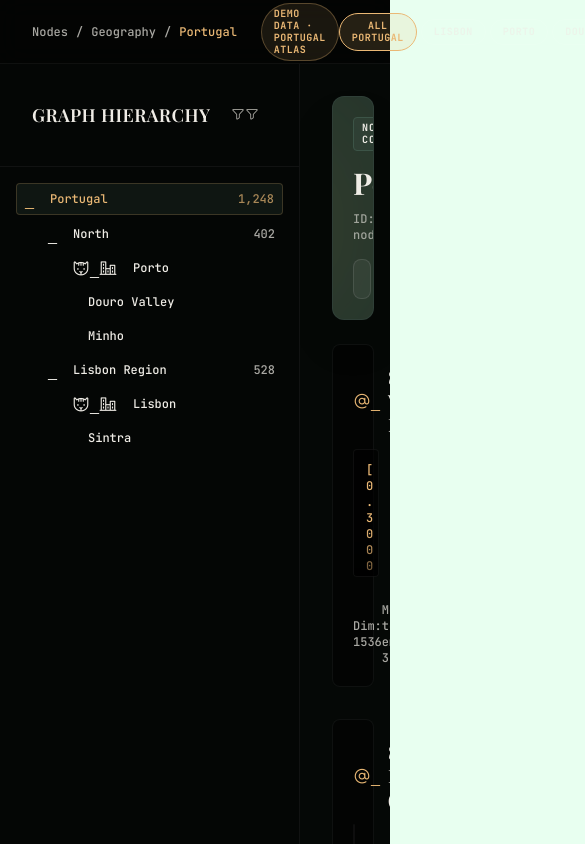
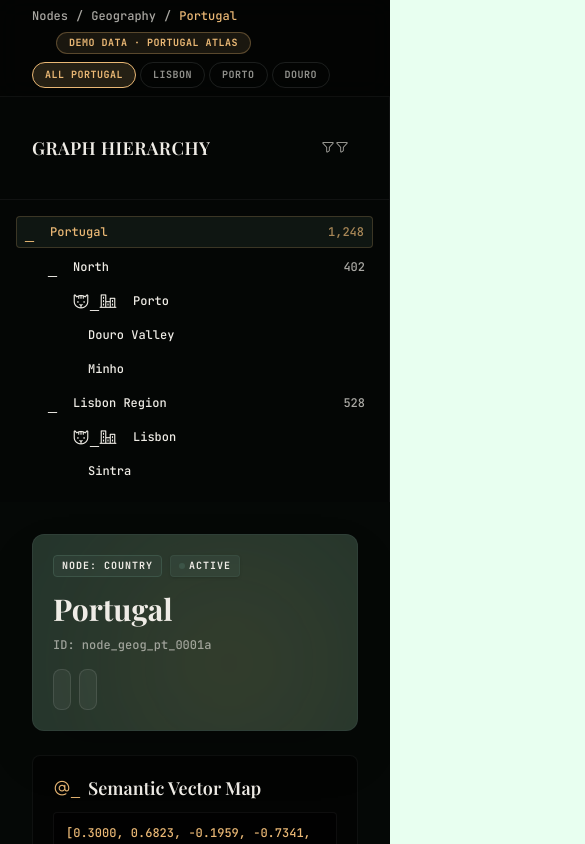
Before and after one commit to Dystx/Rota, a Next.js app in the folder apps/web/: page /console/graph in a window 390 px wide. Shown: the top 844 px of the page, 585 px wide, since content can reach past the window. Built offline with nearby package versions, Linux system fonts and the light colour scheme.

Commit message:
fix: keep console graph within mobile viewport

```diff
--- a/apps/web/app/console/graph/page.tsx
+++ b/apps/web/app/console/graph/page.tsx
@@ -100,8 +100,8 @@ export default function ConsoleGraphPage() {
 
   return (
     <>
-      <div className="min-h-screen flex flex-col bg-[#050806] text-linen-dark relative z-10 md:ml-64">
-        <header className="h-16 border-b border-white/5 flex items-center justify-between px-container-padding-lg shrink-0 bg-black/40 backdrop-blur-md">
+      <div className="min-h-screen min-w-0 overflow-x-hidden flex flex-col bg-[#050806] text-linen-dark relative z-10 md:ml-64">
+        <header className="min-h-16 border-b border-white/5 flex flex-wrap items-center gap-2 justify-between px-container-padding-lg py-2 shrink-0 bg-black/40 backdrop-blur-md">
           <nav
             aria-label="Graph hierarchy path"
             className="flex items-center gap-2 font-mono-technical text-mono-technical text-linen-dark/70"
@@ -135,8 +135,8 @@ export default function ConsoleGraphPage() {
           </div>
         </header>
 
-        <main id="main-content" className="flex-1 flex overflow-hidden">
-          <aside className="w-1/3 min-w-[300px] border-r border-white/5 bg-black/20 flex flex-col">
+        <main id="main-content" className="flex-1 min-w-0 flex flex-col md:flex-row overflow-hidden">
+          <aside className="w-full md:w-1/3 md:min-w-[300px] border-r border-white/5 bg-black/20 flex flex-col">
             <header className="p-gutter border-b border-white/5 flex items-center justify-between shrink-0">
               <h1 className="font-headline-sm text-headline-sm text-linen-dark uppercase tracking-wide">
                 Graph Hierarchy
@@ -154,7 +154,7 @@ export default function ConsoleGraphPage() {
             </div>
           </aside>
 
-          <section className="flex-1 overflow-y-auto p-container-padding-lg">
+          <section className="min-w-0 flex-1 overflow-y-auto p-container-padding-lg">
             <div className="max-w-4xl mx-auto space-y-section-gap">
               <article className="relative overflow-hidden bg-glass-dark border border-white/5 rounded-xl p-card-padding shadow-2xl backdrop-blur-xl">
                 <span
```
